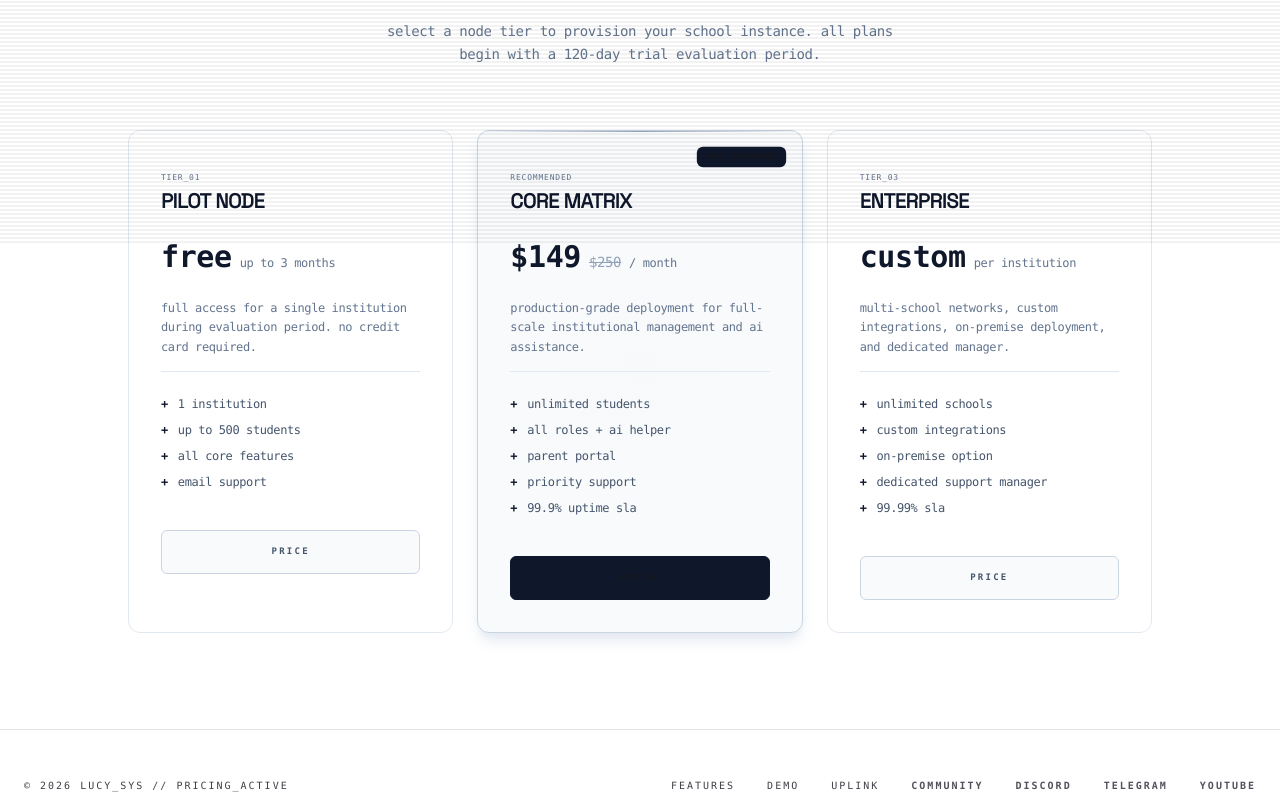
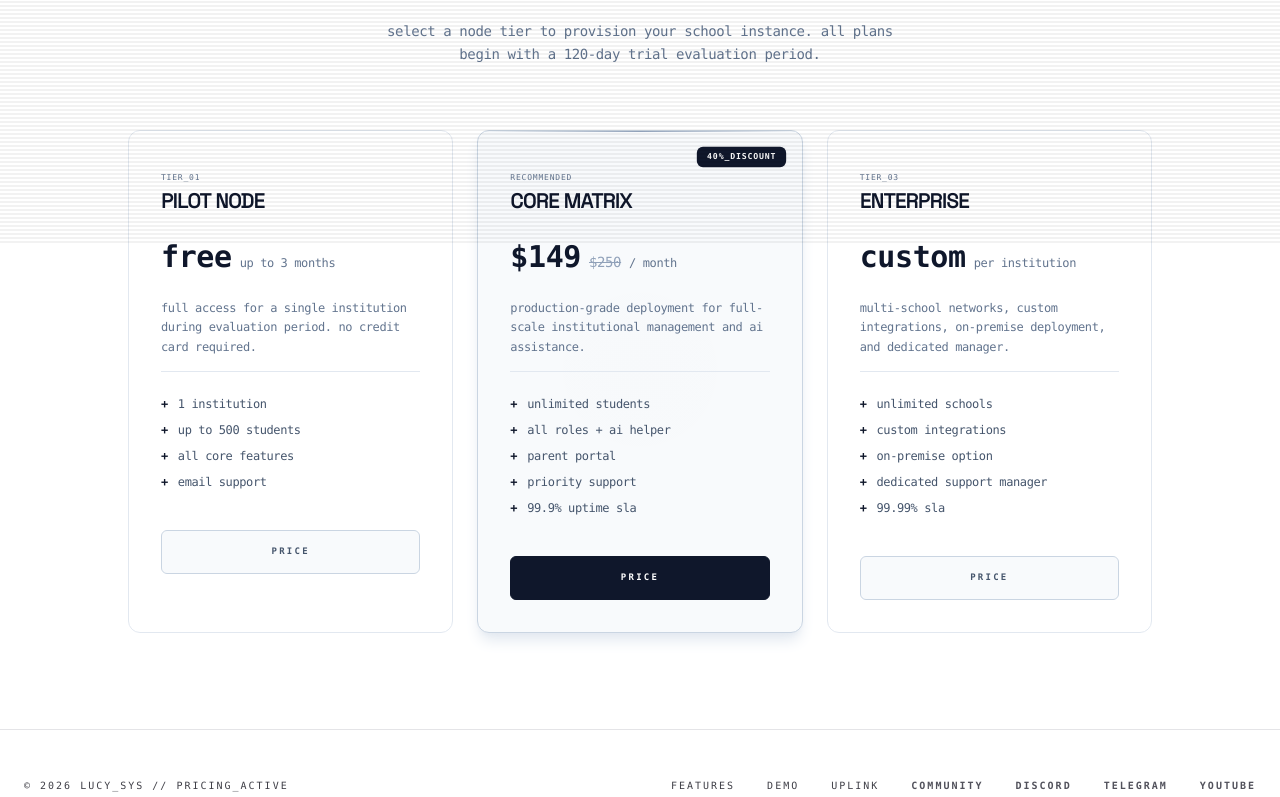
Before and after one commit to Veloura-re/LUCY--re-nw, a Next.js app: page /pricing in a window 1280 px wide. Shown: the part 555-1352 px from the top of the page. Built offline with nearby package versions, Linux system fonts and the light colour scheme.

Commit message:
fix: unreadable button text in pricing page

```diff
--- a/app/pricing/page.tsx
+++ b/app/pricing/page.tsx
@@ -144,7 +144,7 @@ export default function Pricing() {
                                             boxShadow: ["0 0 0px rgba(0,0,0,0)", "0 0 12px rgba(0,0,0,0.1)", "0 0 0px rgba(0,0,0,0)"]
                                         }}
                                         transition={{ repeat: Infinity, duration: 2, ease: "easeInOut" }}
-                                        className="absolute top-4 right-4 bg-slate-900 text-zinc-900 dark:text-white dark:bg-white dark:text-black px-2.5 py-1 text-[8px] font-bold uppercase tracking-widest z-10 rounded-md dark:rounded-none"
+                                        className="absolute top-4 right-4 bg-slate-900 text-white dark:bg-white dark:text-black px-2.5 py-1 text-[8px] font-bold uppercase tracking-widest z-10 rounded-md dark:rounded-none"
                                     >
                                         40%_discount
                                     </motion.div>
@@ -178,7 +178,7 @@ export default function Pricing() {
 
                                 <div className="pt-4 relative z-10">
                                     <Link href={t.href} className="w-full">
-                                        <div className={`w-full h-11 border flex items-center justify-center text-[9px] uppercase tracking-[0.25em] font-bold transition-all duration-300 rounded-md dark:rounded-none ${t.highlight ? "bg-slate-900 text-zinc-900 dark:text-white border-slate-900 hover:bg-slate-800 dark:bg-white dark:text-black dark:border-white dark:hover:bg-zinc-200" : "border-slate-300 text-slate-600 bg-slate-50 hover:bg-slate-900 hover:text-white dark:border-white/20 dark:text-zinc-300 dark:bg-white/5 dark:hover:bg-white dark:hover:text-black"}`}>
+                                        <div className={`w-full h-11 border flex items-center justify-center text-[9px] uppercase tracking-[0.25em] font-bold transition-all duration-300 rounded-md dark:rounded-none ${t.highlight ? "bg-slate-900 text-white border-slate-900 hover:bg-slate-800 dark:bg-white dark:text-black dark:border-white dark:hover:bg-zinc-200" : "border-slate-300 text-slate-600 bg-slate-50 hover:bg-slate-900 hover:text-white dark:border-white/20 dark:text-zinc-300 dark:bg-white/5 dark:hover:bg-white dark:hover:text-black"}`}>
                                             {t.buttonText}
                                         </div>
                                     </Link>
```
